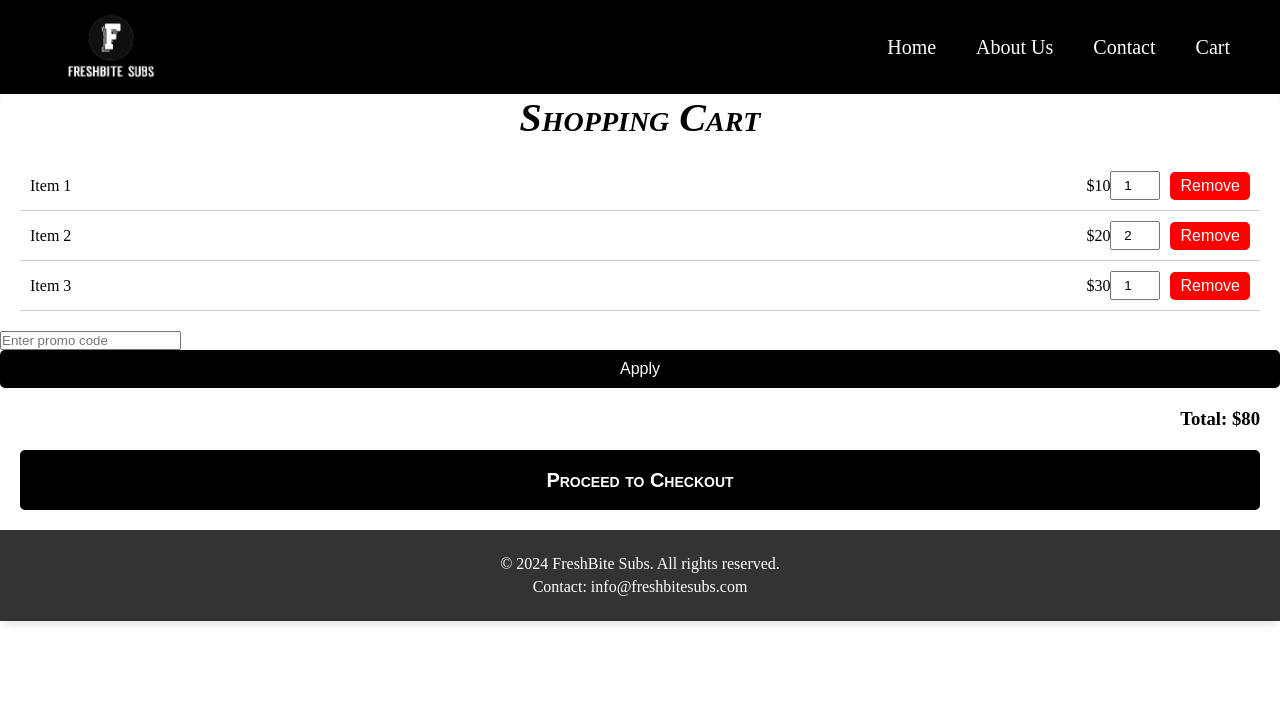
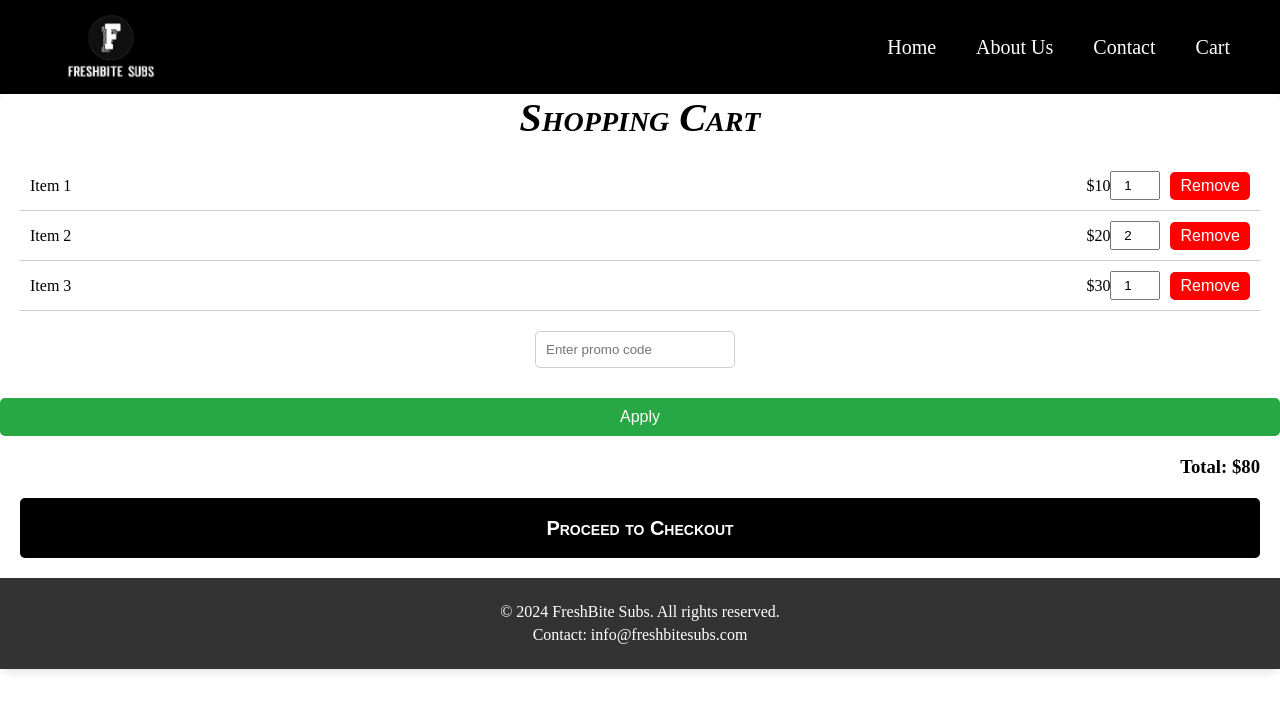
Before and after one commit to hiralpatel20/FreshBite-Subs, a React (Vite) app in the folder frontend/: page /cart in a window 1280 px wide. Shown: the top 712 px of the page. Built offline with nearby package versions, Linux system fonts and the light colour scheme.

Commit message:
added code for css file

```diff
--- a/frontend/src/pages/Cart/Cart.css
+++ b/frontend/src/pages/Cart/Cart.css
@@ -80,3 +80,30 @@
   .checkout-button:hover {
     background-color: #444;
   }
+
+  .promo-code {
+    text-align: center;
+    margin: 20px 0;
+  }
+
+  .promo-code input {
+    padding: 10px;
+    width: 200px;
+    margin-right: 10px;
+    border: 1px solid #ccc;
+    border-radius: 5px;
+  }
+
+  .promo-code button {
+    padding: 10px 20px;
+    background-color: #28a745;
+    color: white;
+    border: none;
+    border-radius: 5px;
+    cursor: pointer;
+    margin-top: 30px;
+  }
+
+  .promo-code button:hover {
+    background-color: #218838;
+  }
```
